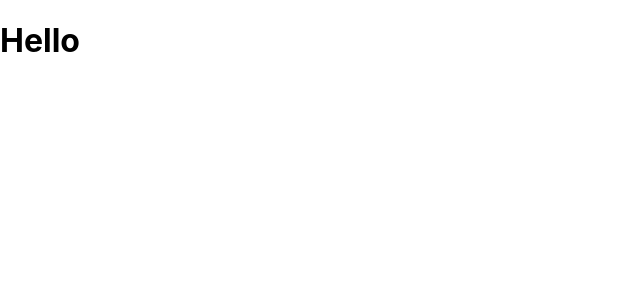
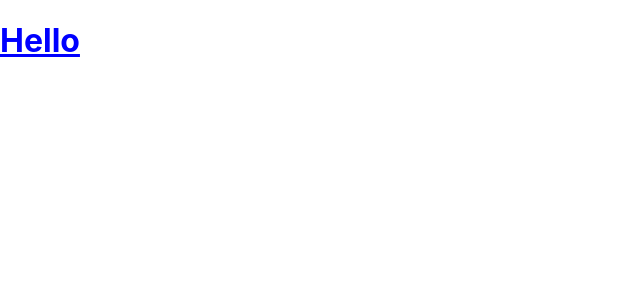
Before and after one commit to UntitledCodeMachineGun/ReactStarWarsWiki, a React (Create React App) app: page / in a window 1280 px wide. Shown: the top 300 px of the page, without its empty margins (0-640 px from the left). Built offline with nearby package versions, Linux system fonts and the light colour scheme.

Commit message:
Added classnames lib, refactoring

```diff
--- a/package.json
+++ b/package.json
@@ -3,6 +3,7 @@
   "version": "0.1.0",
   "private": true,
   "dependencies": {
+    "classnames": "^2.3.1",
     "react": "^18.2.0",
     "react-dom": "^18.2.0",
     "react-scripts": "5.0.1"
--- a/src/App.js
+++ /dev/null
@@ -1,7 +0,0 @@
-import './App.css';
-
-const App = () => {
-  return (<h1>Hello</h1>)
-}
-
-export default App;
--- /dev/null
+++ b/src/containers/App/App.jsx
@@ -0,0 +1,10 @@
+import cn from 'classnames';
+import styles from './App.module.css';
+
+const App = () => {
+  return (
+    <h1 className={cn(styles.header, styles.text)}>Hello</h1>
+  )
+}
+
+export default App;
--- /dev/null
+++ b/src/containers/App/App.module.css
@@ -0,0 +1,7 @@
+.header{
+  color: blue;
+}
+
+.text{
+  text-decoration: underline;
+}
--- /dev/null
+++ b/src/containers/App/index.js
@@ -0,0 +1 @@
+export { default } from './App';
--- a/src/index.js
+++ b/src/index.js
@@ -1,7 +1,7 @@
 import React from 'react';
 import ReactDOM from 'react-dom/client';
-import './index.css';
-import App from './App';
+import './styles/index.css';
+import App from './containers/App';
 
 const root = ReactDOM.createRoot(document.getElementById('root'));
 root.render(
```
Also changed, not shown: src/App.css (deleted), src/styles/index.css (renamed from src/index.css), 1 other file (tests, documents, lock files or other folders).
